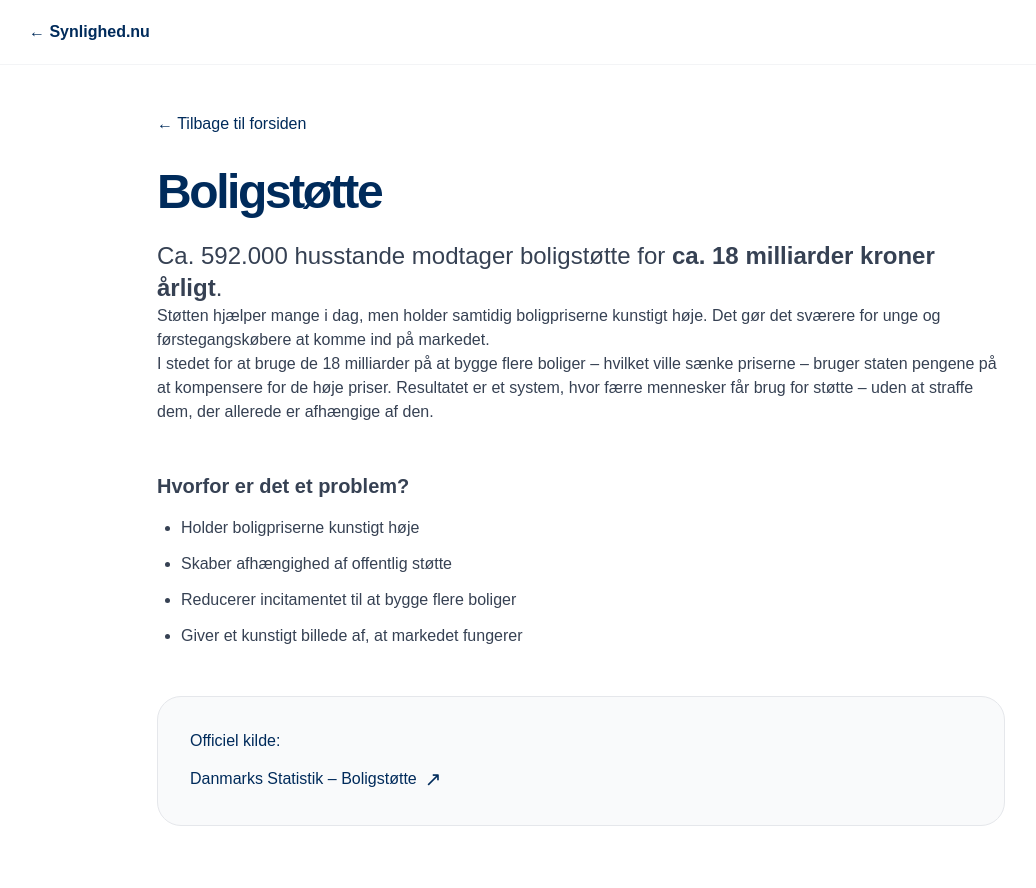
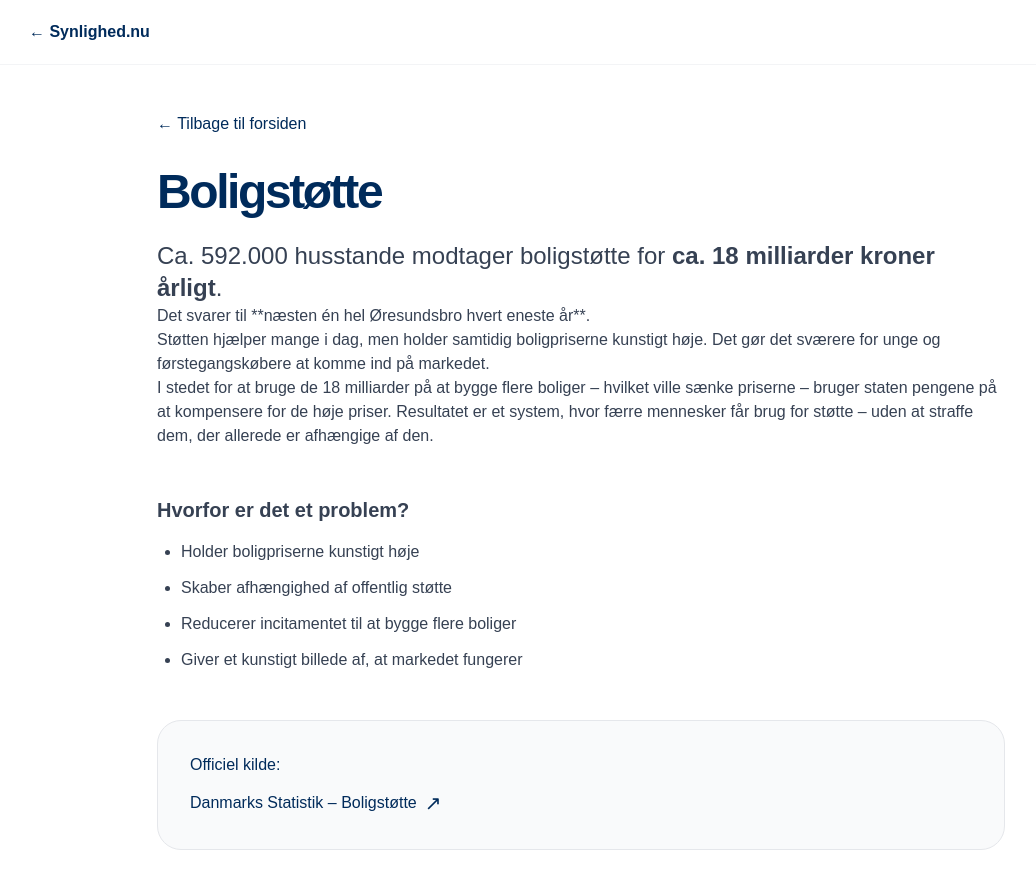
Before and after one commit to synlighed-nu/synlighed-nu-clean, a Next.js app: page /boligstotte in a window 1280 px wide. Shown: the top 888 px of the page, without its empty margins (59-1095 px from the left). Built offline with nearby package versions, Linux system fonts and the light colour scheme.

Commit message:
Update page.tsx

```diff
--- a/app/boligstotte/page.tsx
+++ b/app/boligstotte/page.tsx
@@ -20,6 +20,10 @@ export default function BoligstottePage() {
         <div className="prose prose-lg max-w-none text-gray-700">
           <p className="text-2xl font-medium">
             Ca. 592.000 husstande modtager boligstøtte for <strong>ca. 18 milliarder kroner årligt</strong>.
+          </p>
+
+          <p>
+            Det svarer til **næsten én hel Øresundsbro hvert eneste år**.
           </p>
 
           <p>
```
